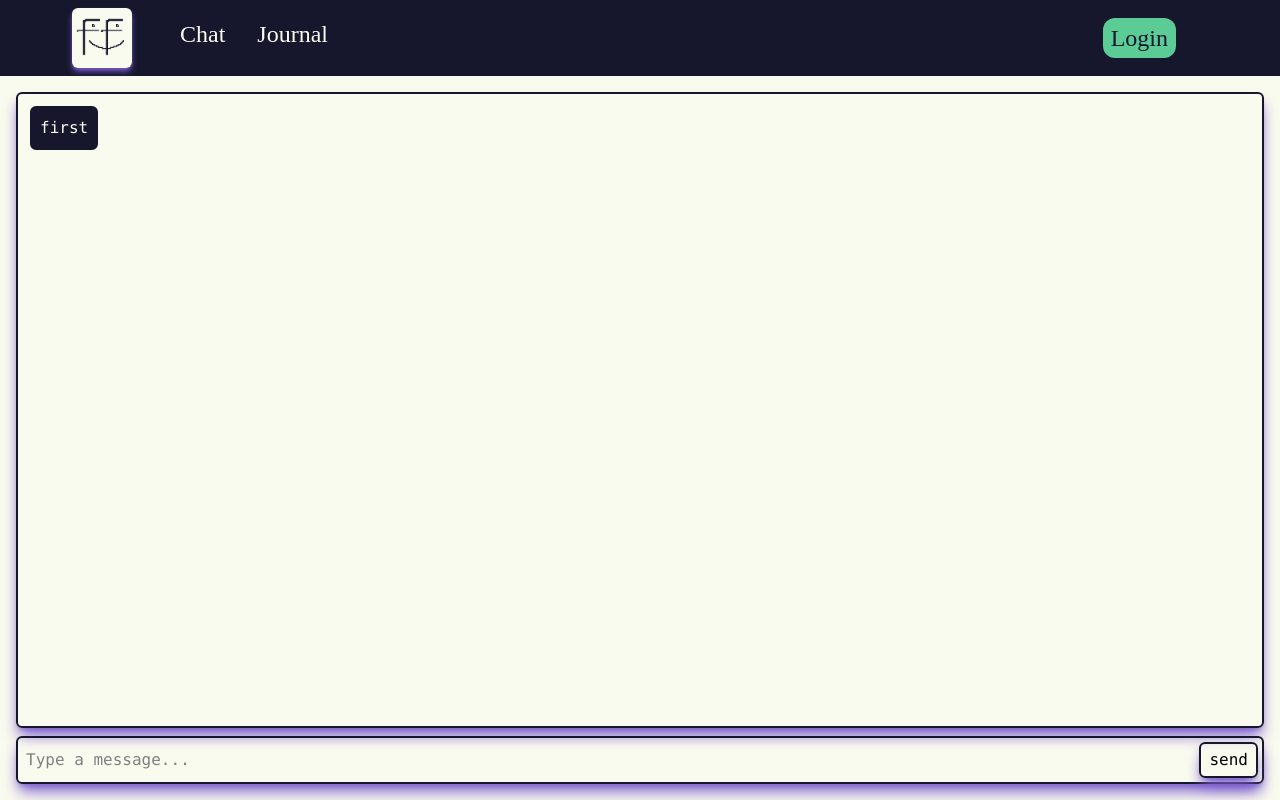
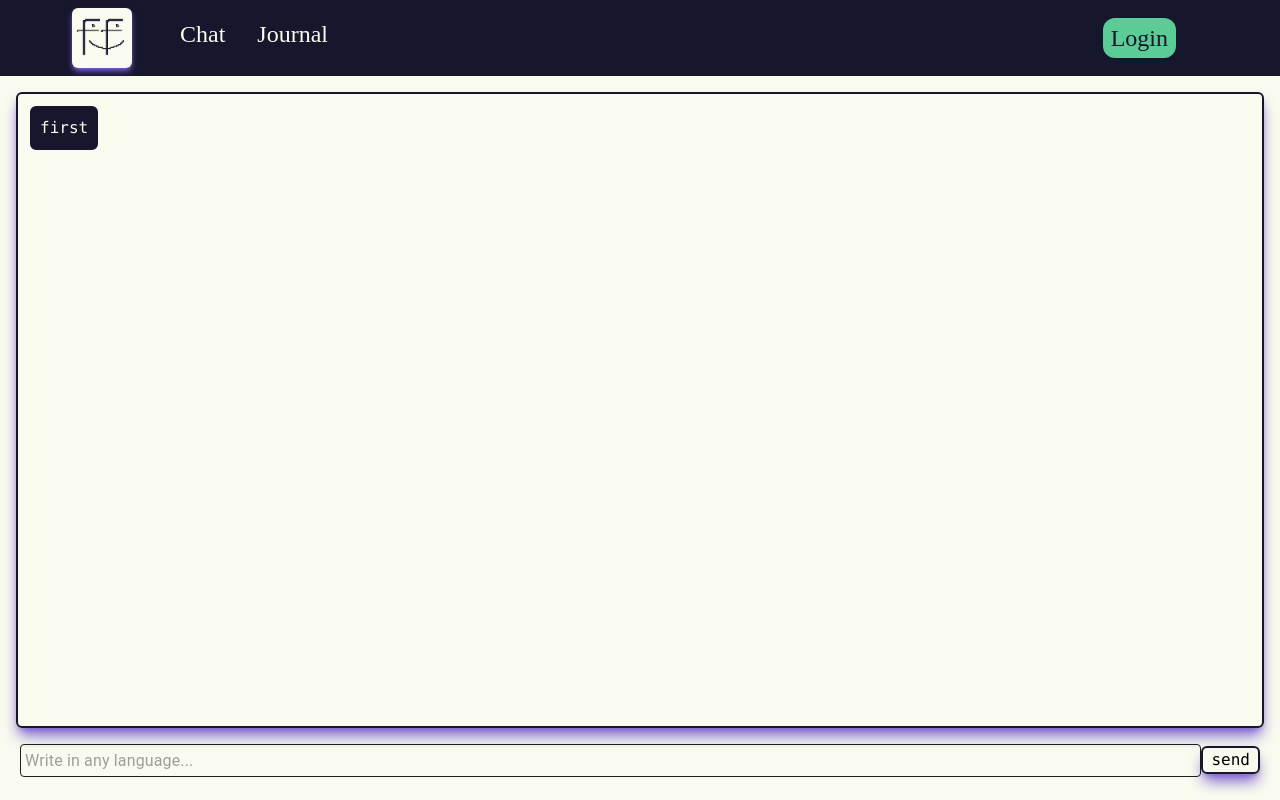
Before and after one commit to kentkr/fluent_friend, a React (Vite) app in the folder frontend/: page /chat in a window 1280 px wide. Built offline with nearby package versions, Linux system fonts and the light colour scheme; no server answers; a web font is replaced by a local one.

Commit message:
stashing mui update to test different styling approaches

```diff
--- a/frontend/src/app/pages/chat/Chat.css
+++ b/frontend/src/app/pages/chat/Chat.css
@@ -19,13 +19,6 @@
   @apply h-full;
   @apply overflow-y-auto;
   @apply pr-2;
-}
-
-.input-container {
-    @apply min-h-12;
-    @apply border border-background border-2 rounded-md shadow-lg shadow-purple;
-    @apply flex justify-between;
-    @apply mt-2;
 }
 
 .send-button {
--- /dev/null
+++ b/frontend/src/features/chat/components/input/Input.css
@@ -0,0 +1,7 @@
+@import '../../../../styles/theme.css';
+
+.input-container {
+    @apply min-h-12;
+    @apply flex justify-between items-center;
+    @apply mt-2;
+}
--- a/frontend/src/features/chat/components/input/Input.tsx
+++ b/frontend/src/features/chat/components/input/Input.tsx
@@ -1,17 +1,14 @@
-import { MutableRefObject, useRef } from "react"
+import { useState } from "react"
+import { TextField } from "@mui/material"
+import './Input.css'
+import { inputSx } from "./sx"
 
 function Input({ onSendMessage }: { onSendMessage: CallableFunction }) {
-  const inputRef: MutableRefObject<HTMLDivElement | null> = useRef(null)
-  const handleSend = () => {
-    if (!inputRef.current) {
-      return
-    }
+  const [message, setMessage] = useState<string>('')
 
-    const content = inputRef.current.innerHTML
-    if (content) {
-      onSendMessage(content)
-      inputRef.current.innerText = ''
-    }
+  function handleSend() {
+    onSendMessage(message)
+    setMessage('')
   }
 
   const handleKeyPress = (e: React.KeyboardEvent<HTMLInputElement>) => {
@@ -23,16 +20,18 @@ function Input({ onSendMessage }: { onSendMessage: CallableFunction }) {
       //<input id='input' className='input' contentEditable placeholder='Type your message here' />
   return <>
     <div className='input-container'>
-      <div
-        ref={inputRef}
-        className="input"
-        contentEditable
-        onKeyDown={handleKeyPress}
-        data-placeholder="Type a message..."
-        />
-      <button className='send-button'>
-        send
-      </button>
+      <TextField
+        sx={inputSx}
+        value={message}
+        multiline
+        maxRows={4}
+        variant="outlined"
+        placeholder="Write in any language..."
+        fullWidth
+        onChange={(e) => setMessage(e.target.value)}
+        onKeyPress={handleKeyPress}
+      />
+    <button className="send-button">send</button>
     </div>
   </>
 }
--- /dev/null
+++ b/frontend/src/features/chat/components/input/sx.ts
@@ -0,0 +1,37 @@
+
+export const inputSx = {
+  // Remove margin from root FormControl
+  margin: 0,
+
+  // Target the InputBase root
+  '& .MuiInputBase-root': {
+    margin: '4px',
+    padding: '4px',
+    border: 1
+  },
+
+  // Target the actual input/textarea element
+  '& .MuiInputBase-input': {
+    padding: 0,
+    margin: 0,
+  },
+
+  // Target the fieldset (outline)
+  '& .MuiOutlinedInput-notchedOutline': {
+    padding: 0,
+    margin: 0,
+  },
+
+  // Optional: Remove the outline border entirely if desired
+  '& .MuiOutlinedInput-root': {
+    '& fieldset': {
+      border: 'none',
+    },
+    '&:hover fieldset': {
+      border: 'none',
+    },
+    '&.Mui-focused fieldset': {
+      border: 'none',
+    },
+  }
+}
```
